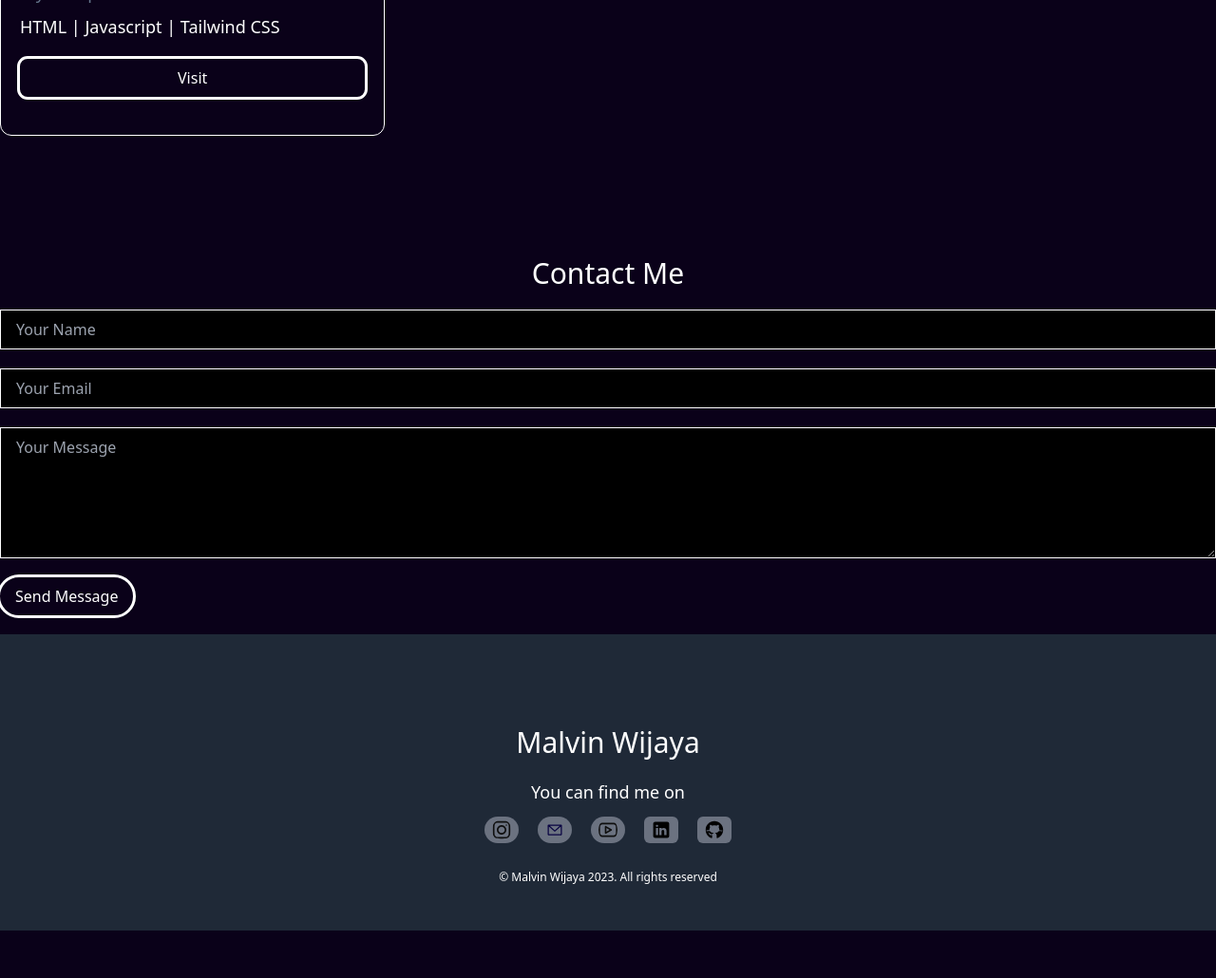
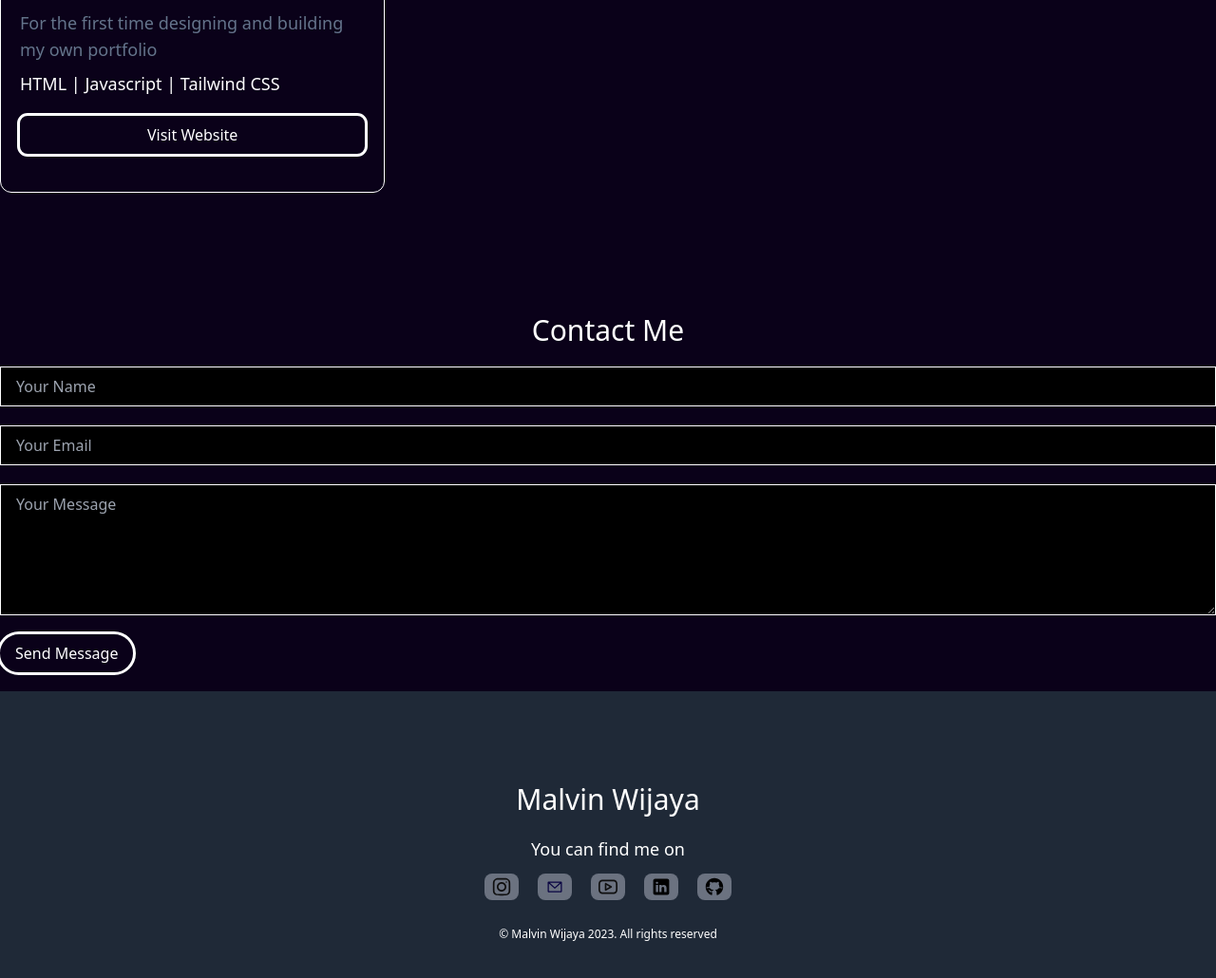
Before and after one commit to WMalvin31/malpinw, a website: page src/index.html in a window 1280 px wide. Shown: the part 1656-2686 px from the top of the page at 95% size. Before the commit the page ends 2636 px from the top, so only its background shows below. Drawn offline with nearby package versions, Linux system fonts and the light colour scheme.

Commit message:
memperbaiki beberapa tombol dan membuat tombol let's talk

```diff
--- a/src/index.html
+++ b/src/index.html
@@ -91,6 +91,11 @@
                             useful skills and experience. My experience while running projects will really help me develop myself to reach my potential.
                         </p>
                     </div>
+                    <div class="mx-5 mt-2">
+                        <button class="text-white outline mt-3 py-2 px-4 hover:bg-white hover:text-black text-bold text-base ease-in duration-200 rounded-lg">
+                            <a href="#contact">Let's Talk</a>
+                        </button>
+                    </div>
                 </div>
             </div>
         </section>
@@ -110,8 +115,8 @@
                             <h5 class="text-3xl font-medium mt-3 text-white text-bold">My Portfolio</h5>
                             <p class="text-slate-500 text-lg mt-3">For the first time designing and building my own portfolio</p>
                             <h2 class="text-white mt-2 text-lg">HTML | Javascript | Tailwind CSS</h2>
-                            <button id="my_portfolio" class="mb-5 mt-5 text-white outline py-2 px-4 hover:bg-white hover:text-black text-bold text-base ease-in duration-200 rounded-lg">Visit</button>
-                            <!-- <button id="" class="mb-5 text-white outline py-2 px-4 hover:bg-white hover:text-black text-bold text-base ease-in duration-200 rounded-lg"> < / > Source Code</button> -->
+                            <button id="my_portfolio" class="mb-5 mt-5 text-white outline py-2 px-4 hover:bg-white hover:text-black text-bold text-base ease-in duration-200 rounded-lg">Visit Website</button>
+                            <!-- <button id="" class="mb-5 text-white outline py-2 px-4 hover:bg-white hover:text-black text-bold text-base ease-in duration-200 rounded-lg">Source Code</button> -->
                         </div>
                     </div>
                 </div>
@@ -145,19 +150,19 @@
             </div>
             <div class="flex flex-wrap gap-5 justify-center" data-aos="fade-right">
                 <button id="instagram" class="mt-3 block">
-                    <img src="img/instagram.svg" alt="intagram" class=" rounded-full w-9 py-1 px-2 bg-gray-500 hover:bg-white ease-in duration-200">
+                    <img src="img/instagram.svg" alt="intagram" class=" rounded-lg w-9 py-1 px-2 bg-gray-500 hover:bg-white ease-in duration-200">
                 </button>
                 <button id="email" class="mt-3 block">
-                    <img src="img/email.svg" alt="email" class=" rounded-full w-9 py-1 px-2 bg-gray-500 hover:bg-white ease-in duration-200">
+                    <img src="img/email.svg" alt="email" class=" rounded-lg w-9 py-1 px-2 bg-gray-500 hover:bg-white ease-in duration-200">
                 </button>
                 <button id="youtube" class="mt-3 block">
-                    <img src="img/youtube.svg" alt="youtube" class=" rounded-full w-9 py-1 px-2 bg-gray-500 hover:bg-white ease-in duration-200">
+                    <img src="img/youtube.svg" alt="youtube" class=" rounded-lg w-9 py-1 px-2 bg-gray-500 hover:bg-white ease-in duration-200">
                 </button>
                 <button id="linkedin" class="mt-3 block">
-                    <img src="img/linkedin.svg" alt="linkedin" class=" rounded-md w-9 py-1 px-2 bg-gray-500 hover:bg-white ease-in duration-200">
+                    <img src="img/linkedin.svg" alt="linkedin" class=" rounded-lg w-9 py-1 px-2 bg-gray-500 hover:bg-white ease-in duration-200">
                 </button>
                 <button id="github" class="mt-3 block">
-                    <img src="img/github.svg" alt="github" class=" rounded-md w-9 py-1 px-2 bg-gray-500 hover:bg-white ease-in duration-200">
+                    <img src="img/github.svg" alt="github" class=" rounded-lg w-9 py-1 px-2 bg-gray-500 hover:bg-white ease-in duration-200">
                 </button>
             </div>
             <div class="text-center mt-7">
```
